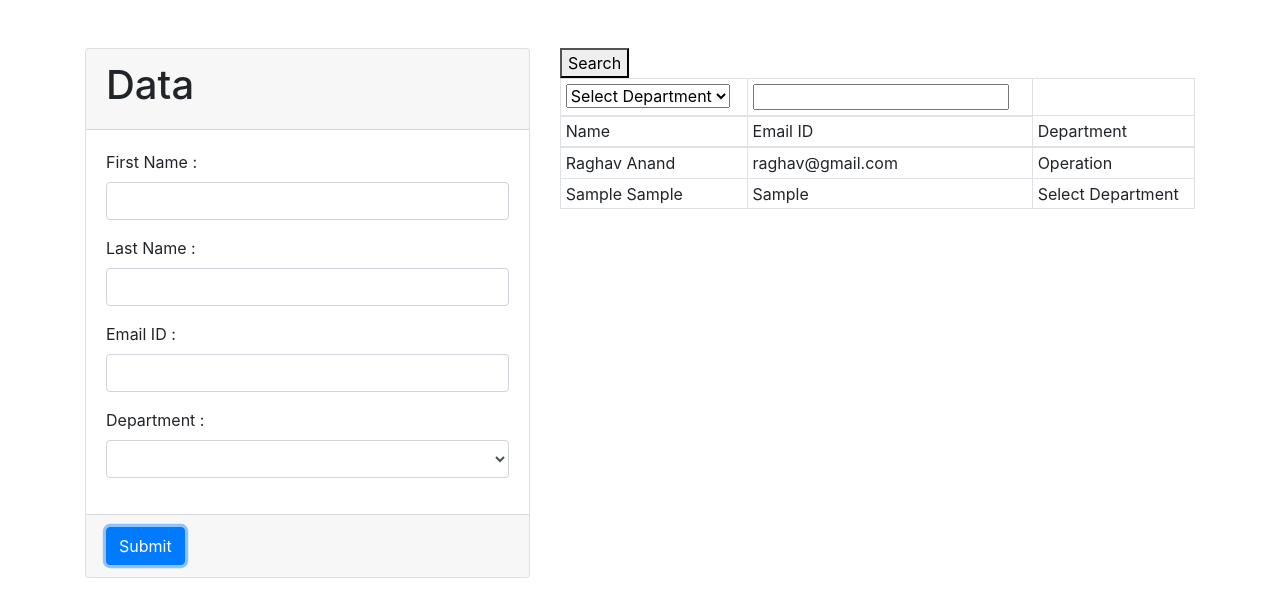
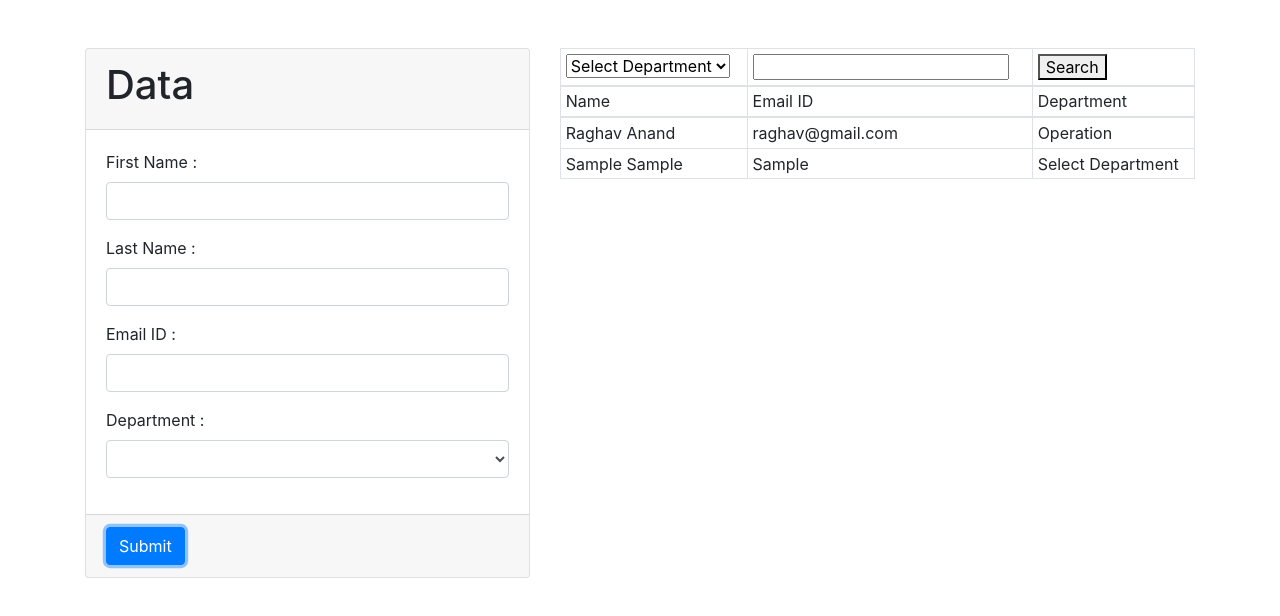
Before and after one commit to raghabananda/DataHouse, a plain HTML site: page index.html in a window 1280 px wide. Both pictures are taken after typing "Sample", "Sample", "Sample" into the empty fields and a click on the button "Submit". Drawn offline with nearby package versions, Linux system fonts and the light colour scheme.

Commit message:
2nd commit

```diff
--- a/index.html
+++ b/index.html
@@ -68,7 +68,9 @@
         <td>
          <input type="text" id="search">
         </td>
+        <td>
         <button id="btnSearch">Search</button>
+        </td>
        </tr>
       <tr>
        <td>Name</td>
@@ -108,6 +110,7 @@
        let lname=$('#lname').val();
        let email=$('#email').val();
        let deprt=$('#deprt').val();
+       $('.tabledata').empty();
 
     datas=[...datas,{fname,lname,email,deprt}];
     loaddata(datas);
```
